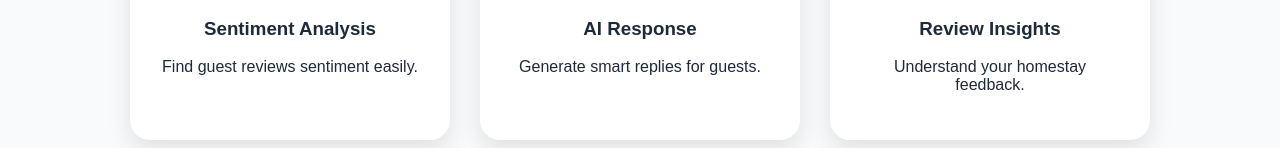
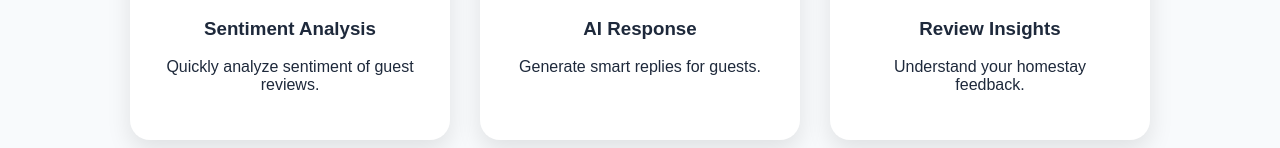
Before and after one commit to Ketna-Gupta/homestay-review-ai, a React app in the folder frontend/: page / in a window 1280 px wide. Shown: the part 625-773 px from the top of the page. Built offline with nearby package versions, Linux system fonts and the light colour scheme; the HTML template or start-up script is replaced by a standard one.

Commit message:
feat: update home page UI text

```diff
--- a/frontend/src/pages/Home.jsx
+++ b/frontend/src/pages/Home.jsx
@@ -20,7 +20,7 @@ return(
 <Card
 icon="⭐"
 title="Sentiment Analysis"
-text="Find guest reviews sentiment easily."
+text="Quickly analyze sentiment of guest reviews."
 />
 
 
```
